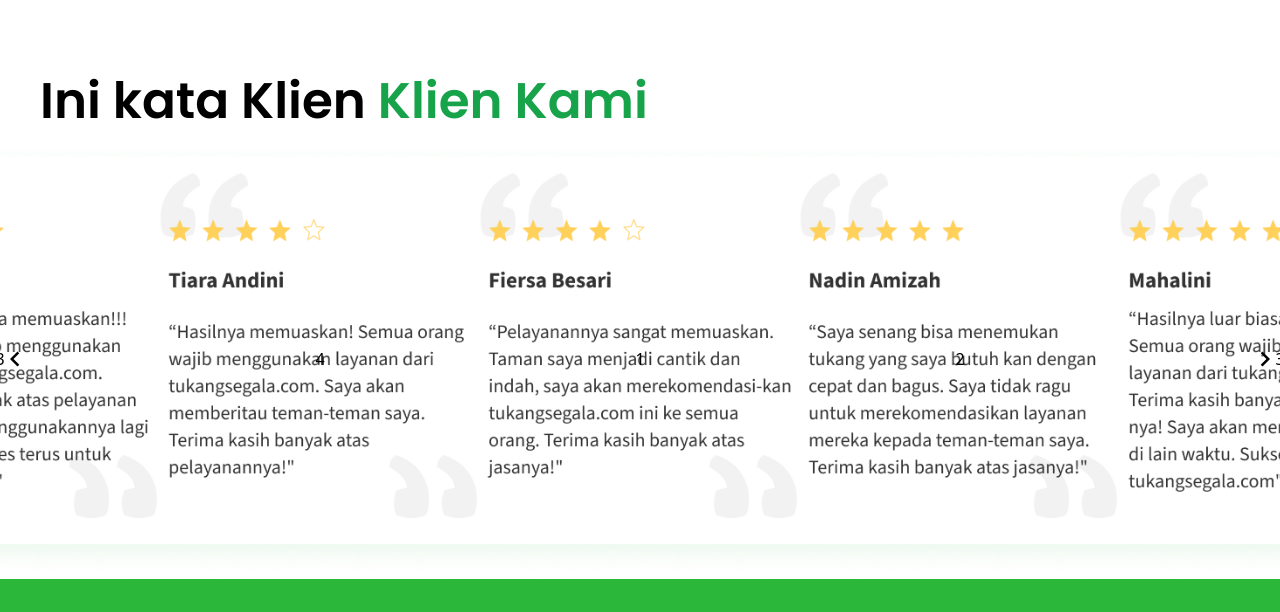
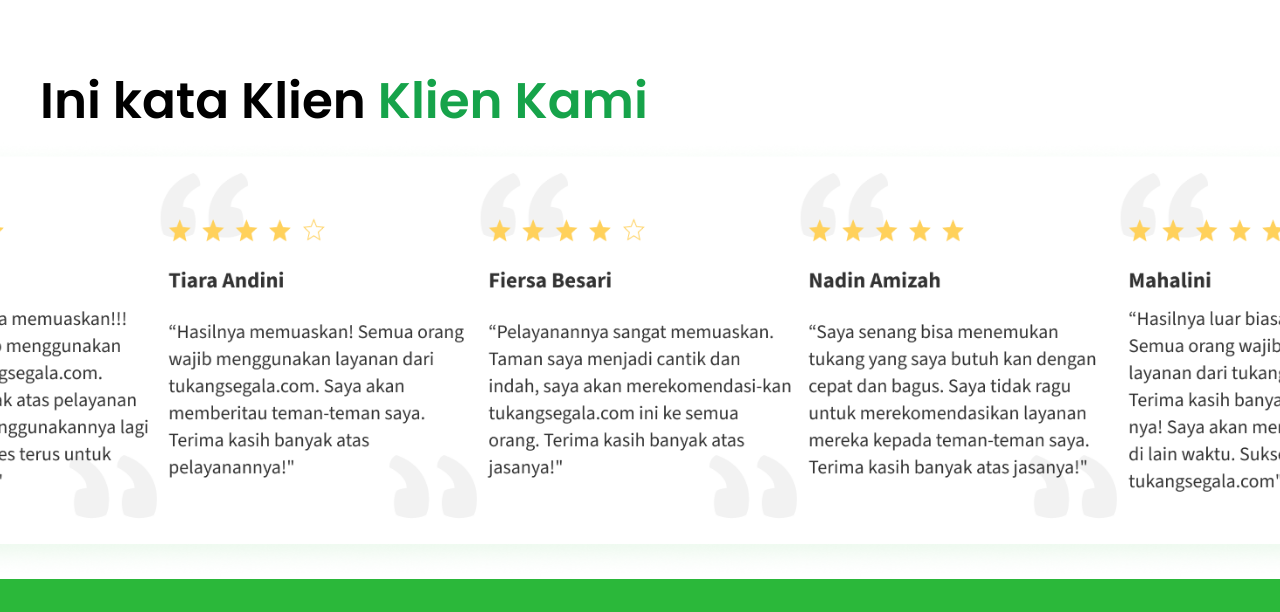
Before and after one commit to YutsuriHisekawa/tukangsegala, a Vue app: page / in a window 1280 px wide. Shown: the part 3600-4212 px from the top of the page. Built offline with nearby package versions, Linux system fonts and the light colour scheme.

Commit message:
Tukang Segala

```diff
--- a/src/components/gal-carousel.vue
+++ b/src/components/gal-carousel.vue
@@ -11,18 +11,11 @@
           alt="Slide Image"
           class="w-full object-cover"
           :style="{ height: '440px' }" />
-        <div class="absolute top-0 left-0 w-full h-full flex items-center justify-center">
-          {{ index + 1 }}
-        </div>
+        <div class="absolute top-0 left-0 w-full h-full flex items-center justify-center"></div>
       </div>
     </Slide>
 
     <!-- Hide navigation on medium screens and above -->
-    <template
-      #addons
-      class="md:hidden">
-      <Navigation />
-    </template>
   </Carousel>
 </template>
 
```
